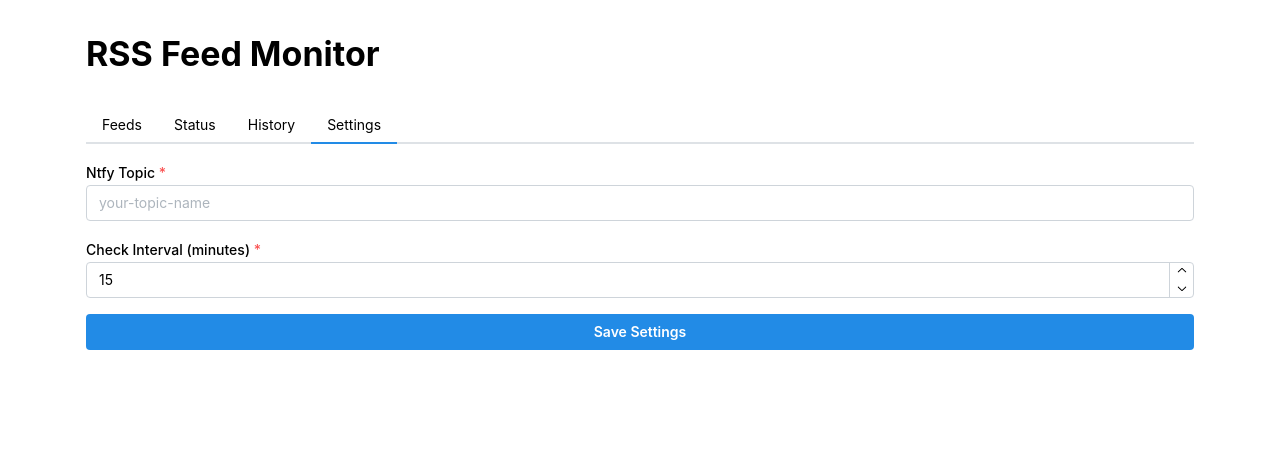
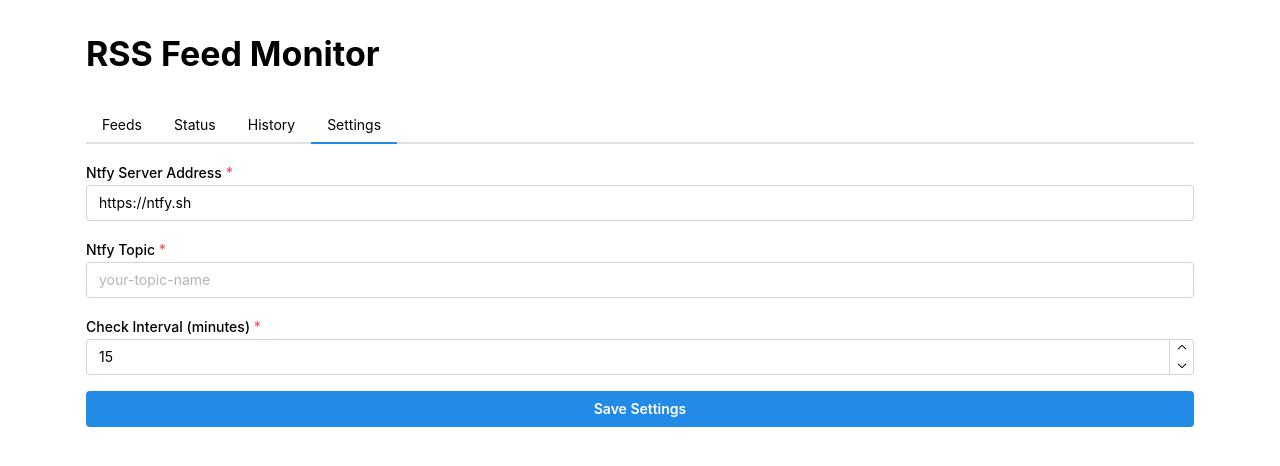
Before and after one commit to ablomer/rsswatcher, a React (Vite) app: page / in a window 1280 px wide. Both pictures are taken after a click on the tab "Settings". Shown: the top 466 px of the page. Built offline with nearby package versions, Linux system fonts and the light colour scheme; no server answers.

Commit message:
Added mtfy server setting

```diff
--- a/src/App.tsx
+++ b/src/App.tsx
@@ -10,6 +10,7 @@ export default function App() {
   const [config, setConfig] = useState<AppConfig>({
     feeds: [],
     ntfyTopic: '',
+    ntfyServerAddress: 'https://ntfy.sh',
     checkIntervalMinutes: 15,
   });
   const [status, setStatus] = useState<Record<string, FeedStatusType>>({});
@@ -60,13 +61,13 @@ export default function App() {
     }
   };
 
-  const handleSettingsSubmit = async (ntfyTopic: string, checkIntervalMinutes: number) => {
+  const handleSettingsSubmit = async (ntfyTopic: string, ntfyServerAddress: string, checkIntervalMinutes: number) => {
     try {
       setLoading(true);
       await fetch('/api/config', {
         method: 'POST',
         headers: { 'Content-Type': 'application/json' },
-        body: JSON.stringify({ ...config, ntfyTopic, checkIntervalMinutes }),
+        body: JSON.stringify({ ...config, ntfyTopic, ntfyServerAddress, checkIntervalMinutes }),
       });
       await fetchConfig();
     } catch (error) {
@@ -115,6 +116,7 @@ export default function App() {
         <Tabs.Panel value="settings">
           <SettingsForm
             initialNtfyTopic={config.ntfyTopic}
+            initialNtfyServerAddress={config.ntfyServerAddress}
             initialCheckInterval={config.checkIntervalMinutes}
             onSubmit={handleSettingsSubmit}
           />
--- a/src/components/SettingsForm.tsx
+++ b/src/components/SettingsForm.tsx
@@ -4,23 +4,28 @@ import { useEffect } from 'react';
 
 interface SettingsFormProps {
   initialNtfyTopic: string;
+  initialNtfyServerAddress: string;
   initialCheckInterval: number;
-  onSubmit: (ntfyTopic: string, checkInterval: number) => void;
+  onSubmit: (ntfyTopic: string, ntfyServerAddress: string, checkInterval: number) => void;
 }
 
 export function SettingsForm({
   initialNtfyTopic,
+  initialNtfyServerAddress,
   initialCheckInterval,
   onSubmit,
 }: SettingsFormProps) {
   const form = useForm({
     initialValues: {
       ntfyTopic: initialNtfyTopic,
+      ntfyServerAddress: initialNtfyServerAddress,
       checkInterval: initialCheckInterval,
     },
     validate: {
       ntfyTopic: (value) =>
         value.length === 0 ? 'Ntfy topic is required' : null,
+      ntfyServerAddress: (value) =>
+        value.length === 0 ? 'Ntfy server address is required' : null,
       checkInterval: (value) =>
         value < 1 ? 'Check interval must be at least 1 minute' : null,
     },
@@ -29,13 +34,20 @@ export function SettingsForm({
   useEffect(() => {
     form.setValues({
       ntfyTopic: initialNtfyTopic,
+      ntfyServerAddress: initialNtfyServerAddress,
       checkInterval: initialCheckInterval,
     });
-  }, [initialNtfyTopic, initialCheckInterval]);
+  }, [initialNtfyTopic, initialNtfyServerAddress, initialCheckInterval]);
 
   return (
-    <form onSubmit={form.onSubmit((values) => onSubmit(values.ntfyTopic, values.checkInterval))}>
+    <form onSubmit={form.onSubmit((values) => onSubmit(values.ntfyTopic, values.ntfyServerAddress, values.checkInterval))}>
       <Stack>
+        <TextInput
+          label="Ntfy Server Address"
+          placeholder="https://ntfy.sh"
+          required
+          {...form.getInputProps('ntfyServerAddress')}
+        />
         <TextInput
           label="Ntfy Topic"
           placeholder="your-topic-name"
--- a/src/server/config.ts
+++ b/src/server/config.ts
@@ -7,6 +7,7 @@ const CONFIG_FILE = path.join(process.cwd(), 'config.json');
 const DEFAULT_CONFIG: AppConfig = {
   feeds: [],
   ntfyTopic: '',
+  ntfyServerAddress: 'https://ntfy.sh',
   checkIntervalMinutes: 15
 };
 
--- a/src/server/feedMonitor.ts
+++ b/src/server/feedMonitor.ts
@@ -119,7 +119,7 @@ export class FeedMonitor {
 
   private async sendNotification(item: FeedItem) {
     const config = this.configManager.getConfig();
-    const ntfyUrl = `https://ntfy.local/${config.ntfyTopic}`;
+    const ntfyUrl = `${config.ntfyServerAddress}/${config.ntfyTopic}`;
 
     try {
       const body = {
--- a/src/server/types.ts
+++ b/src/server/types.ts
@@ -6,6 +6,7 @@ export interface FeedConfig {
 export interface AppConfig {
   feeds: FeedConfig[];
   ntfyTopic: string;
+  ntfyServerAddress: string;
   checkIntervalMinutes: number;
 }
 
```
